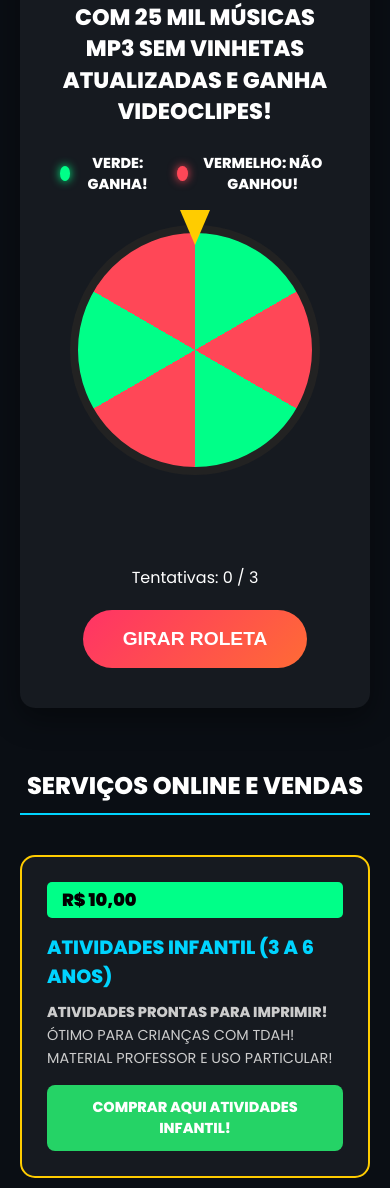
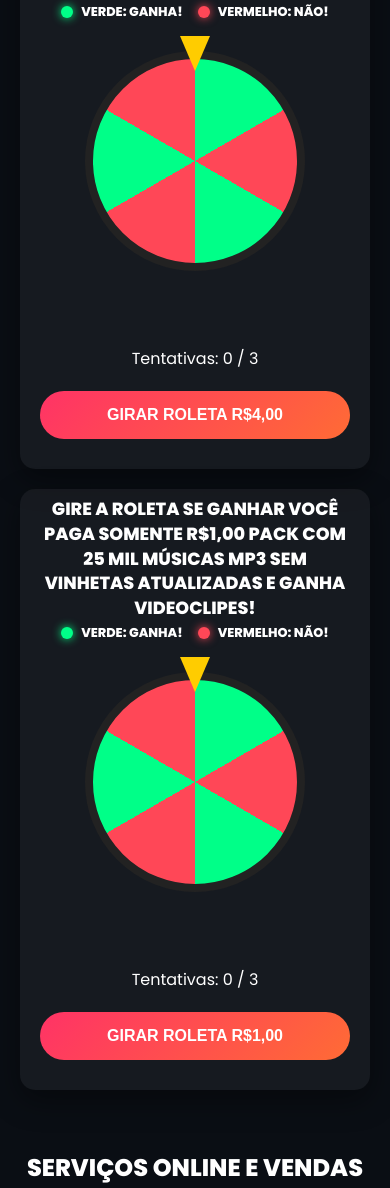
Before and after one commit to MUNDO-STORE/MUNDOSTORE, a plain HTML site: page index.html in a window 390 px wide. Shown: the part 598-1786 px from the top of the page. Drawn offline with Linux system fonts and the light colour scheme.

Commit message:
Update index.html

```diff
--- a/index.html
+++ b/index.html
@@ -65,48 +65,62 @@
         }
 
         .container {
-            max-width: 1000px;
+            max-width: 1200px;
             margin: auto;
             padding: 40px 20px;
             flex: 1;
         }
 
-        /* --- ROLETA --- */
+        /* AJUSTE PARA LADO A LADO */
+        .roulettes-wrapper {
+            display: flex;
+            gap: 20px;
+            flex-wrap: wrap;
+            justify-content: center;
+            margin-bottom: 60px;
+        }
+
         .roulette-section {
             background: var(--card-bg);
-            padding: 40px;
+            padding: 30px 20px;
             border-radius: var(--radius);
             text-align: center;
             box-shadow: 0 10px 30px rgba(0,0,0,.4);
-            margin-bottom: 60px;
+            flex: 1;
+            min-width: 320px;
+            max-width: 500px;
         }
 
         .roulette-title {
-            font-size: 1.4rem;
+            font-size: 1.1rem;
             color: #fff;
             margin-bottom: 25px;
             font-weight: 700;
             line-height: 1.4;
             text-transform: uppercase;
+            height: 80px; /* Alinha os textos */
+            display: flex;
+            align-items: center;
+            justify-content: center;
         }
 
         .color-legend {
             display: flex;
             justify-content: center;
-            gap: 20px;
+            gap: 15px;
             margin-bottom: 30px;
             font-weight: 700;
-            font-size: 0.9rem;
+            font-size: 0.8rem;
         }
         .legend-item { display: flex; align-items: center; gap: 8px; }
-        .dot { width: 15px; height: 15px; border-radius: 50%; }
+        .dot { width: 12px; height: 12px; border-radius: 50%; }
         .dot.green { background: var(--success); box-shadow: 0 0 10px var(--success); }
         .dot.red { background: var(--danger); box-shadow: 0 0 10px var(--danger); }
 
         .roulette-wheel {
             position: relative;
-            width: 280px;
-            height: 280px;
+            width: 250px;
+            height: 250px;
             margin: 0 auto 30px;
         }
 
@@ -143,21 +157,22 @@
             background: linear-gradient(135deg, #ff3366, #ff6b35);
             border: none;
             color: #fff;
-            padding: 18px 40px;
-            font-size: 1.2rem;
+            padding: 15px 30px;
+            font-size: 1rem;
             font-weight: 900;
             border-radius: 50px;
             cursor: pointer;
             transition: 0.3s;
+            width: 100%;
         }
 
         .spin-button:disabled { opacity: .5; cursor: not-allowed; }
 
         .result-message {
-            margin: 20px 0;
-            font-size: 1.3rem;
+            margin: 15px 0;
+            font-size: 1.1rem;
             font-weight: 800;
-            min-height: 40px;
+            min-height: 30px;
         }
 
         /* --- SEÇÃO DE SERVIÇOS --- */
@@ -250,7 +265,6 @@
 
         .buy-btn:hover { background: #128c7e; }
 
-        /* --- BOTÕES SOCIAIS --- */
         .social-section {
             margin: 40px auto 80px;
             text-align: center;
@@ -282,7 +296,8 @@
 
         @media (max-width: 600px) {
             h1 { font-size: 1.8rem; }
-            .roulette-wheel { width: 250px; height: 250px; }
+            .roulette-wheel { width: 220px; height: 220px; }
+            .roulettes-wrapper { flex-direction: column; align-items: center; }
         }
     </style>
 </head>
@@ -302,26 +317,44 @@
     </header>
 
     <div class="container">
+
+        <div class="roulettes-wrapper">
             <section class="roulette-section">
                 <h2 class="roulette-title">
                     GIRE A ROLETA SE GANHAR VOCÊ PAGA SOMENTE R$4,00 PACK COM 25 MIL MÚSICAS MP3 SEM VINHETAS ATUALIZADAS E GANHA VIDEOCLIPES!
                 </h2>
-
                 <div class="color-legend">
                     <div class="legend-item"><div class="dot green"></div><span>VERDE: GANHA!</span></div>
-                <div class="legend-item"><div class="dot red"></div><span>VERMELHO: NÃO GANHOU!</span></div>
+                    <div class="legend-item"><div class="dot red"></div><span>VERMELHO: NÃO!</span></div>
                 </div>
-
                 <div class="roulette-wheel">
                     <div class="pointer"></div>
-                <div id="roulette" class="roulette"></div>
+                    <div id="roulette1" class="roulette"></div>
                 </div>
+                <p id="resultMessage1" class="result-message"></p>
+                <div class="counter">Tentativas: <span id="tries1">0</span> / 3</div>
+                <button id="spinBtn1" class="spin-button">GIRAR ROLETA R$4,00</button>
+                <div id="countdown1" class="countdown"></div>
+            </section>
 
-            <p id="resultMessage" class="result-message"></p>
-            <div class="counter">Tentativas: <span id="tries">0</span> / 3</div>
-            <button id="spinBtn" class="spin-button">GIRAR ROLETA</button>
-            <div id="countdown" class="countdown"></div>
+            <section class="roulette-section">
+                <h2 class="roulette-title">
+                    GIRE A ROLETA SE GANHAR VOCÊ PAGA SOMENTE R$1,00 PACK COM 25 MIL MÚSICAS MP3 SEM VINHETAS ATUALIZADAS E GANHA VIDEOCLIPES!
+                </h2>
+                <div class="color-legend">
+                    <div class="legend-item"><div class="dot green"></div><span>VERDE: GANHA!</span></div>
+                    <div class="legend-item"><div class="dot red"></div><span>VERMELHO: NÃO!</span></div>
+                </div>
+                <div class="roulette-wheel">
+                    <div class="pointer"></div>
+                    <div id="roulette2" class="roulette"></div>
+                </div>
+                <p id="resultMessage2" class="result-message"></p>
+                <div class="counter">Tentativas: <span id="tries2">0</span> / 3</div>
+                <button id="spinBtn2" class="spin-button">GIRAR ROLETA R$1,00</button>
+                <div id="countdown2" class="countdown"></div>
             </section>
+        </div>
 
         <div class="section-header">
             <h2>SERVIÇOS ONLINE E VENDAS</h2>
@@ -410,41 +443,32 @@
     </footer>
 
     <script>
-        let tries = 0;
-        const maxTries = 3;
-        let spinning = false;
-        const lockTime = 60;
-
-        const roulette = document.getElementById("roulette");
-        const spinBtn = document.getElementById("spinBtn");
-        const triesEl = document.getElementById("tries");
-        const result = document.getElementById("resultMessage");
-        const countdown = document.getElementById("countdown");
-
         const soundRoleta = document.getElementById("roletaSound");
         const soundCaixa = document.getElementById("caixaSound");
         const soundWin = document.getElementById("winSound");
-
         if (soundRoleta) soundRoleta.loop = true;
 
-        const botoesServicos = document.querySelectorAll('#servicos-vendas .buy-btn');
-        botoesServicos.forEach(button => {
-            button.addEventListener('click', () => {
-                if (soundCaixa) {
-                    soundCaixa.currentTime = 0;
-                    soundCaixa.play().catch(() => {});
-                }
-            });
-        });
+        const greenSegments = [0, 2, 4];
+        const lockTime = 60;
+        const maxTries = 3;
 
-        const greenSegments = [0, 2, 4];
+        // FUNÇÃO LÓGICA DA ROLETA
+        function setupRoulette(id, redirectUrl) {
+            let tries = 0;
+            let spinning = false;
+
+            const roulette = document.getElementById(`roulette${id}`);
+            const spinBtn = document.getElementById(`spinBtn${id}`);
+            const triesEl = document.getElementById(`tries${id}`);
+            const result = document.getElementById(`resultMessage${id}`);
+            const countdown = document.getElementById(`countdown${id}`);
 
             function startCountdown() {
                 let timeLeft = lockTime;
                 spinBtn.disabled = true;
                 const interval = setInterval(() => {
                     timeLeft--;
-                countdown.textContent = `⏳ Muitas tentativas! Aguarde ${timeLeft}s para resetar`;
+                    countdown.textContent = `⏳ Aguarde ${timeLeft}s para resetar`;
                     if (timeLeft <= 0) {
                         clearInterval(interval);
                         tries = 0;
@@ -452,7 +476,7 @@
                         countdown.textContent = "";
                         result.textContent = "";
                         spinBtn.disabled = false;
-                    spinBtn.textContent = "GIRAR ROLETA";
+                        spinBtn.textContent = `GIRAR ROLETA`;
                     }
                 }, 1000);
             }
@@ -488,25 +512,39 @@
                             soundWin.currentTime = 0;
                             soundWin.play().catch(() => {});
                         }
-
                         result.style.color = "#00ff88";
-                    result.innerHTML = "🟢 PARABÉNS! VOCÊ GANHOU O PACK!";
+                        result.innerHTML = "🟢 PARABÉNS! VOCÊ GANHOU!";
                         spinBtn.textContent = "REDIRECIONANDO...";
-                    setTimeout(() => { window.location.href = "https://wa.link/rhz7fa"; }, 3000);
+                        setTimeout(() => { window.location.href = redirectUrl; }, 2000);
                     } else {
                         result.style.color = "#ff4757";
                         result.innerHTML = "🔴 NÃO FOI DESSA VEZ!";
                         if (tries >= maxTries) {
-                        spinBtn.textContent = "TENTATIVAS ESGOTADAS";
+                            spinBtn.textContent = "ESGOTADO";
                             startCountdown();
                         } else {
                             spinBtn.disabled = false;
-                        spinBtn.textContent = "PRÓXIMA TENTATIVA";
+                            spinBtn.textContent = "TENTAR NOVAMENTE";
                         }
                     }
                     spinning = false;
                 }, 4000);
             };
+        }
+
+        // Inicializa as duas roletas com seus respectivos links
+        setupRoulette(1, "https://wa.link/rhz7fa"); // Roleta de R$ 4,00
+        setupRoulette(2, "https://wa.link/sqsfkc"); // Roleta de R$ 1,00
+
+        // Efeito sonora nos botões de compra
+        document.querySelectorAll('.buy-btn').forEach(button => {
+            button.addEventListener('click', () => {
+                if (soundCaixa) {
+                    soundCaixa.currentTime = 0;
+                    soundCaixa.play().catch(() => {});
+                }
+            });
+        });
     </script>
 </body>
 </html>
```
Lines whose indentation alone changed are shown as unchanged.
